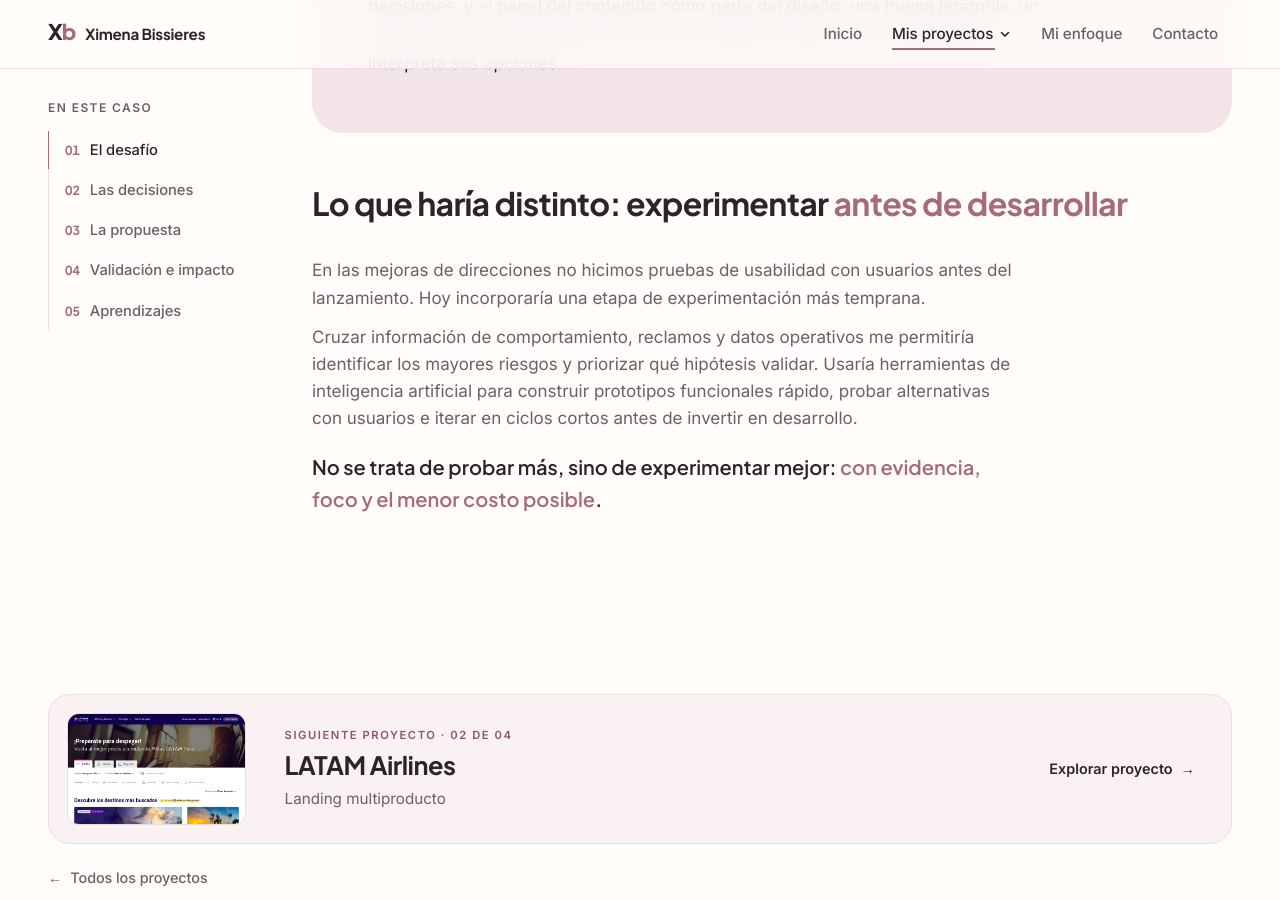
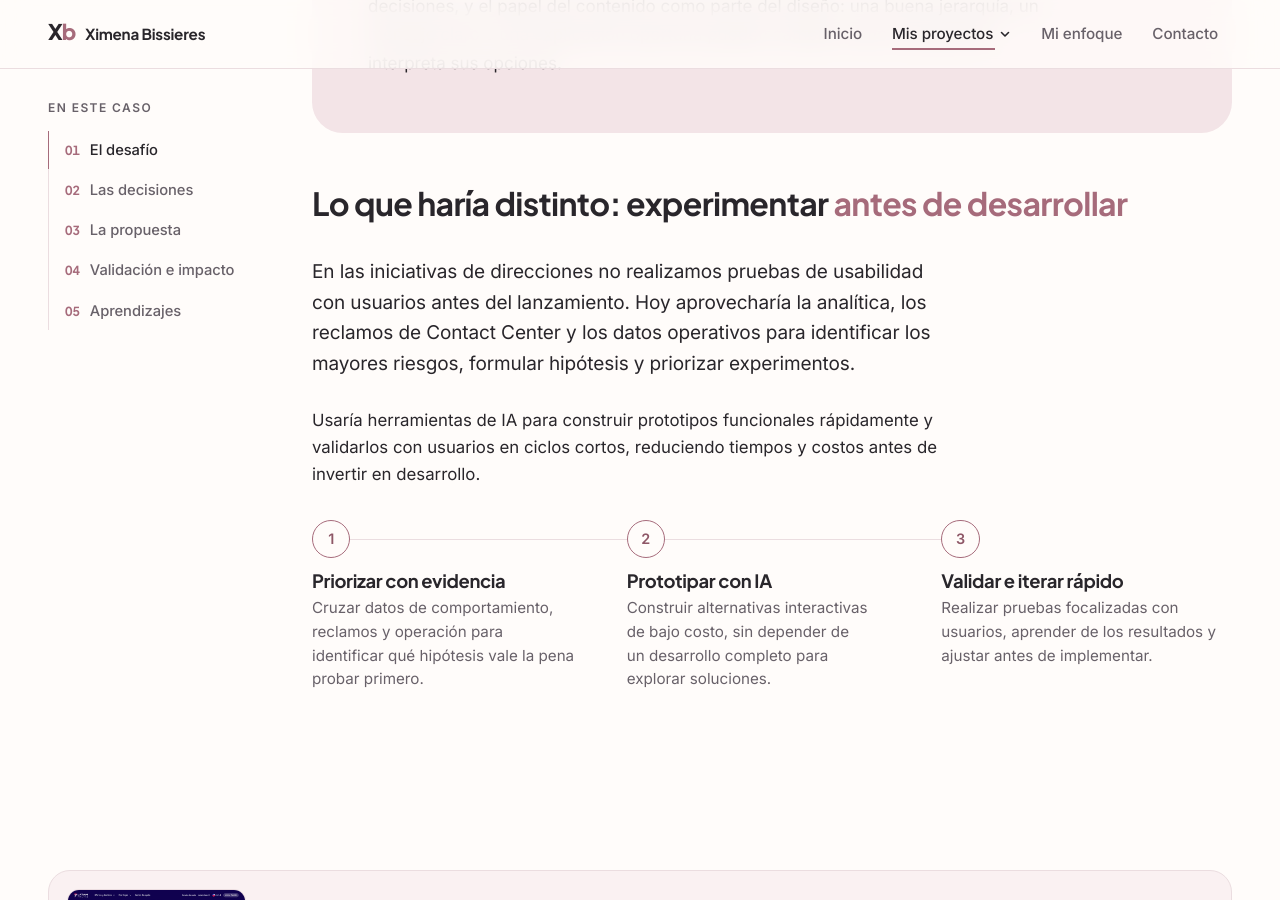
Before and after one commit to ximebissieres/Ximebissieres.github.io, a Jekyll site: the page built from proyectos/monchis.html, in a window 1280 px wide and 900 px high, scrolled down 8355 px. Built offline with Jekyll 4.4.1, drawn with Linux system fonts in a browser that asks for light colours.

Commit message:
Monchis: «Lo que haría distinto» vuelve a la línea de tiempo de tres pasos
Co-Authored-By: Claude Opus 5.5 <noreply@anthropic.com>
Claude-Session: https://claude.ai/code/session_01DJ4kQgEHjb3PtnpPBBuZ5X

```diff
--- a/proyectos/monchis.html
+++ b/proyectos/monchis.html
@@ -213,11 +213,13 @@ summary: 'En Monchis, los pedidos podían ser con envío a domicilio, retiro en
         <p>También confirmé el valor de trabajar con evidencia de otros equipos para cuestionar decisiones, y el papel del contenido como parte del diseño: una buena jerarquía, un mensaje claro o una explicación oportuna pueden cambiar cómo una persona interpreta sus opciones.</p>
       </div>
       <h3 class="sub-title">Lo que haría distinto: experimentar <em>antes de desarrollar</em></h3>
-      <div class="learn-next">
-        <p>En las mejoras de direcciones no hicimos pruebas de usabilidad con usuarios antes del lanzamiento. Hoy incorporaría una etapa de experimentación más temprana.</p>
-        <p>Cruzar información de comportamiento, reclamos y datos operativos me permitiría identificar los mayores riesgos y priorizar qué hipótesis validar. Usaría herramientas de inteligencia artificial para construir prototipos funcionales rápido, probar alternativas con usuarios e iterar en ciclos cortos antes de invertir en desarrollo.</p>
-        <p class="learn-close">No se trata de probar más, sino de experimentar mejor: <em>con evidencia, foco y el menor costo posible</em>.</p>
-      </div>
+      <p class="lead">En las iniciativas de direcciones no realizamos pruebas de usabilidad con usuarios antes del lanzamiento. Hoy aprovecharía la analítica, los reclamos de Contact Center y los datos operativos para identificar los mayores riesgos, formular hipótesis y priorizar experimentos.</p>
+      <p class="tip-intro">Usaría herramientas de IA para construir prototipos funcionales rápidamente y validarlos con usuarios en ciclos cortos, reduciendo tiempos y costos antes de invertir en desarrollo.</p>
+      <ol class="timeline horizontal experiment-steps" style="--steps:3" aria-label="Cómo experimentaría hoy">
+        <li><b>Priorizar con evidencia</b><p>Cruzar datos de comportamiento, reclamos y operación para identificar qué hipótesis vale la pena probar primero.</p></li>
+        <li><b>Prototipar con IA</b><p>Construir alternativas interactivas de bajo costo, sin depender de un desarrollo completo para explorar soluciones.</p></li>
+        <li><b>Validar e iterar rápido</b><p>Realizar pruebas focalizadas con usuarios, aprender de los resultados y ajustar antes de implementar.</p></li>
+      </ol>
     </section>
   </div>
 </div>
```
